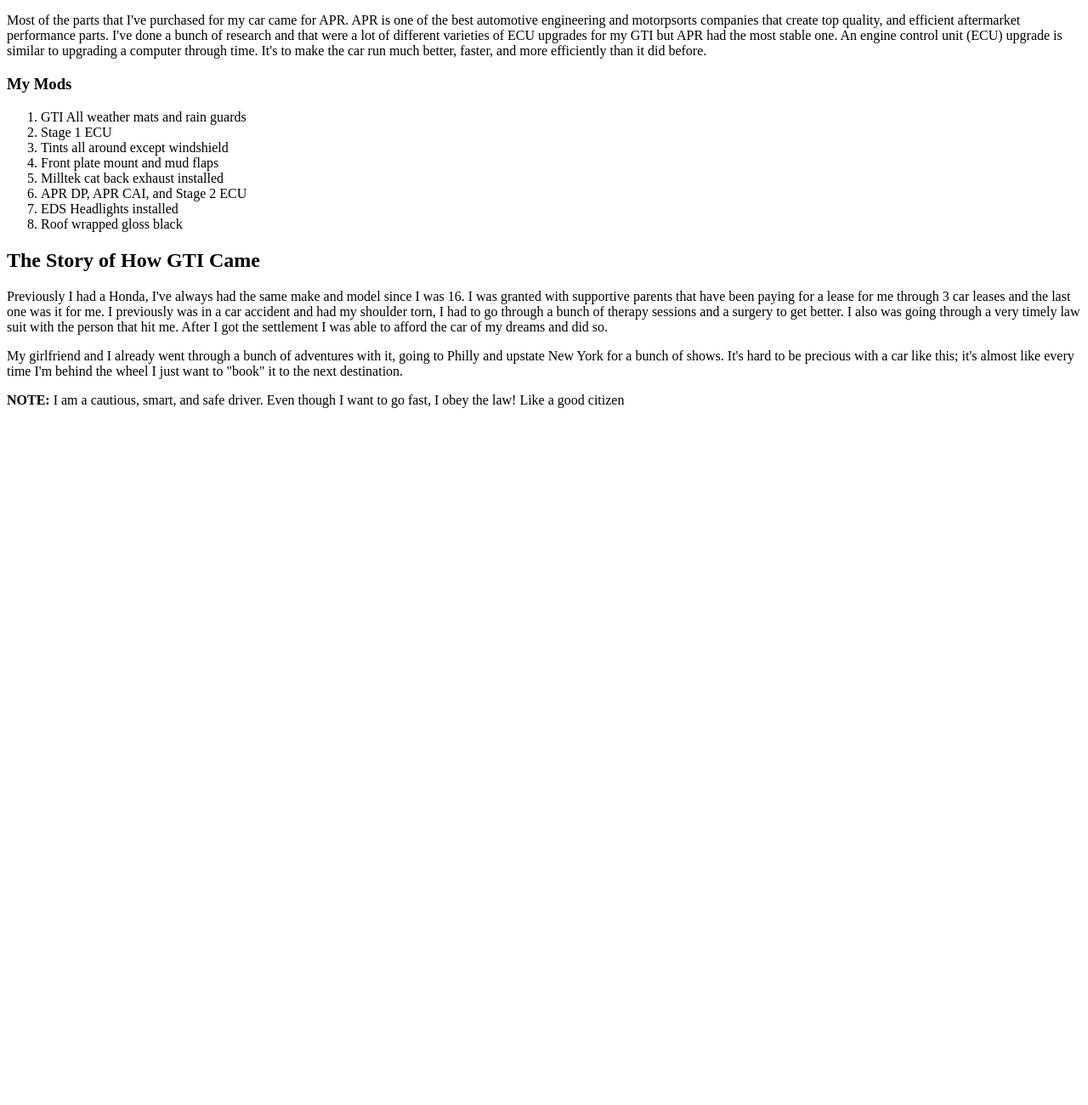
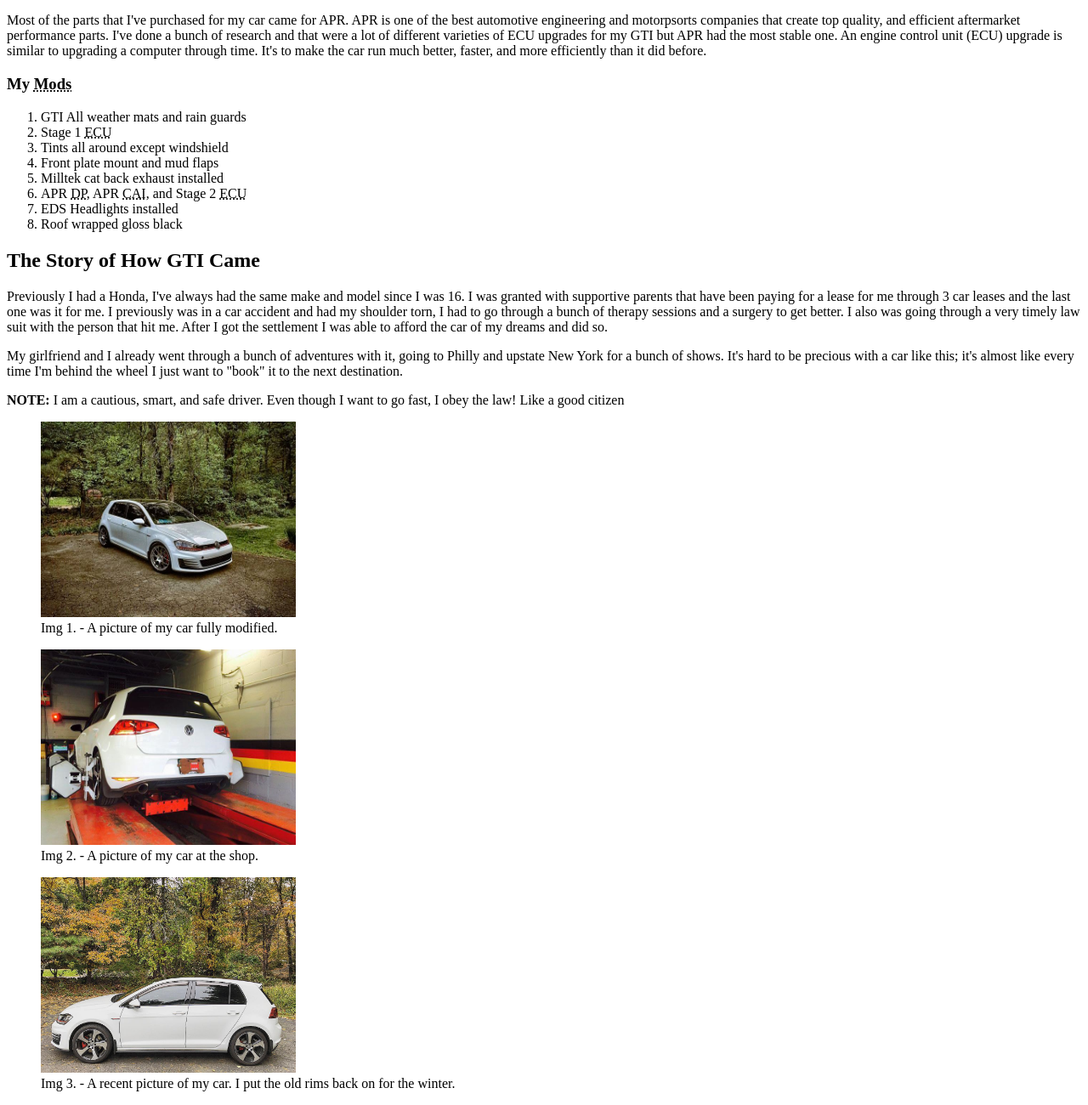
Before and after one commit to jbilenko/DSW1, a plain HTML site: page project1/index.html in a window 1280 px wide. Shown: the part 294-1594 px from the top of the page at 85% size. Before the commit the page ends 800 px from the top, so only its background shows below. Drawn offline with Linux system fonts and the light colour scheme.

Commit message:
proper indentations and more
I took the time to indent things properly for my OCD.

I have added the images as figures and also with the fig captions.

```diff
--- a/project1/index.html
+++ b/project1/index.html
@@ -1,5 +1,5 @@
 <!doctype html>
-<html>
+<html lang="en">
 	<head>
 		<meta charset="UTF-8">
 		<title>My 2015 GTI</title>
@@ -21,31 +21,55 @@
 		<p><strong>NOTE:</strong> I am still finding new things and have a bunch of modifications I would like to do it.</p>
 
 		<h2 id="modifications">About Modifications and What I Have</h2>
-<section>
+		<section id="aboutapr">
 			<h3>APR and Upgrades</h3>
 			<p>Most of the parts that I've purchased for my car came for APR.  APR is one of the best automotive engineering and motorpsorts companies that create top quality, and efficient aftermarket performance parts.  I've done a bunch of research and that were a lot of different varieties of ECU upgrades for my GTI but APR had the most stable one.  An engine control unit (ECU) upgrade is similar to upgrading a computer through time.  It's to make the car run much better, faster, and more efficiently than it did before.</p>
 		</section>
 
-<aside>
-<h3>My Mods</h3>
+		<aside id="mymods">
+			<h3>My <abbr title="Modifications">Mods</abbr></h3>
 				<ol>
     				<li>GTI All weather mats and rain guards</li>
-    	<li>Stage 1 ECU</li>
+    				<li>Stage 1 <abbr title="Engine Control Unit">ECU</abbr></li>
     				<li>Tints all around except windshield</li>
     				<li>Front plate mount and mud flaps</li>
     				<li>Milltek cat back exhaust installed</li>
-    	<li>APR DP, APR CAI, and Stage 2 ECU</li>
+    				<li>APR <abbr title="Down-Pipe">DP</abbr>, APR <abbr title="Cold Air Intake">CAI</abbr>, and Stage 2 <abbr title="Engine Control Unit">ECU</abbr></li>
     				<li>EDS Headlights installed</li>
     				<li>Roof wrapped gloss black</li>
 				</ol>
 		</aside>
 
+		<section id="mystory">
 			<h2 id="story">The Story of How GTI Came</h2>
 
 			<p>Previously I had a Honda, I've always had the same make and model since I was 16.  I was granted with supportive parents that have been paying for a lease for me through 3 car leases and the last one was it for me.  I previously was in a car accident and had my shoulder torn, I had to go through a bunch of therapy sessions and a surgery to get better.  I also was going through a very timely law suit with the person that hit me.  After I got the settlement I was able to afford the car of my dreams and did so.</p>
 
 			<p>My girlfriend and I already went through a bunch of adventures with it, going to Philly and upstate New York for a bunch of shows.  It's hard to be precious with a car like this; it's almost like every time I'm behind the wheel I just want to "book" it to the next destination.</p>
+
 			<p><strong>NOTE:</strong> I am a cautious, smart, and safe driver.  Even though I want to go fast, I obey the law! Like a good citizen</p>
+		</section>
 
+        <section id="images">
+        	<figure>
+            	<a href="images/pic1.jpg">
+            		<img src="images/pic1.jpg" width="300" height="230" />
+            	</a>
+            <figcaption>Img 1. - A picture of my car fully modified.</figcaption>
+            </figure>
+			<figure>
+            	<a href="images/pic2.jpg">
+            		<img src="images/pic2.jpg" width="300" height="230" />
+            	</a>
+            <figcaption>Img 2. - A picture of my car at the shop.</figcaption>
+            </figure>
+            <figure>
+            	<a href="images/pic3.jpg">
+            		<img src="images/pic3.jpg" width="300" height="230" />
+            	</a>
+            <figcaption>Img 3. - A recent picture of my car.  I put the old rims back on for the winter.</figcaption>
+            </figure>
+
+        </section>
 	</body>
 </html>
```
Lines whose indentation alone changed are shown as unchanged.
